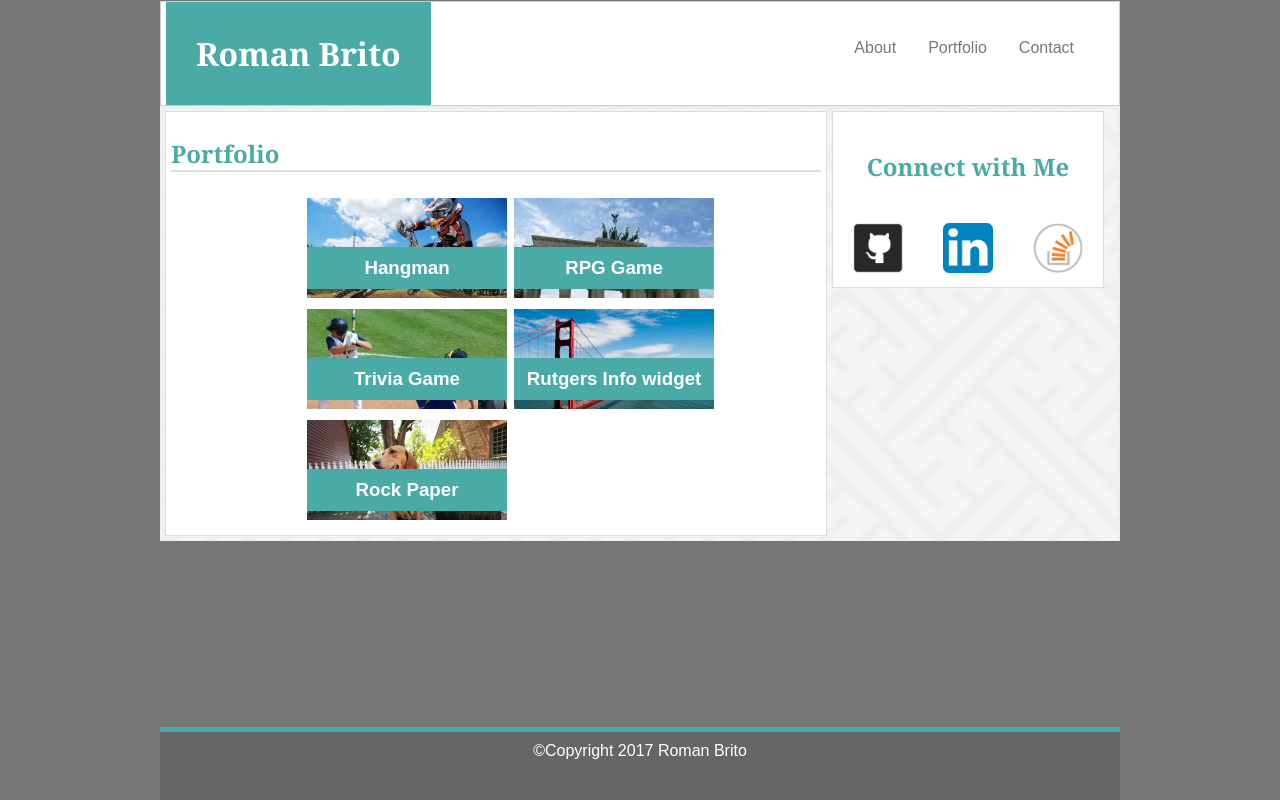
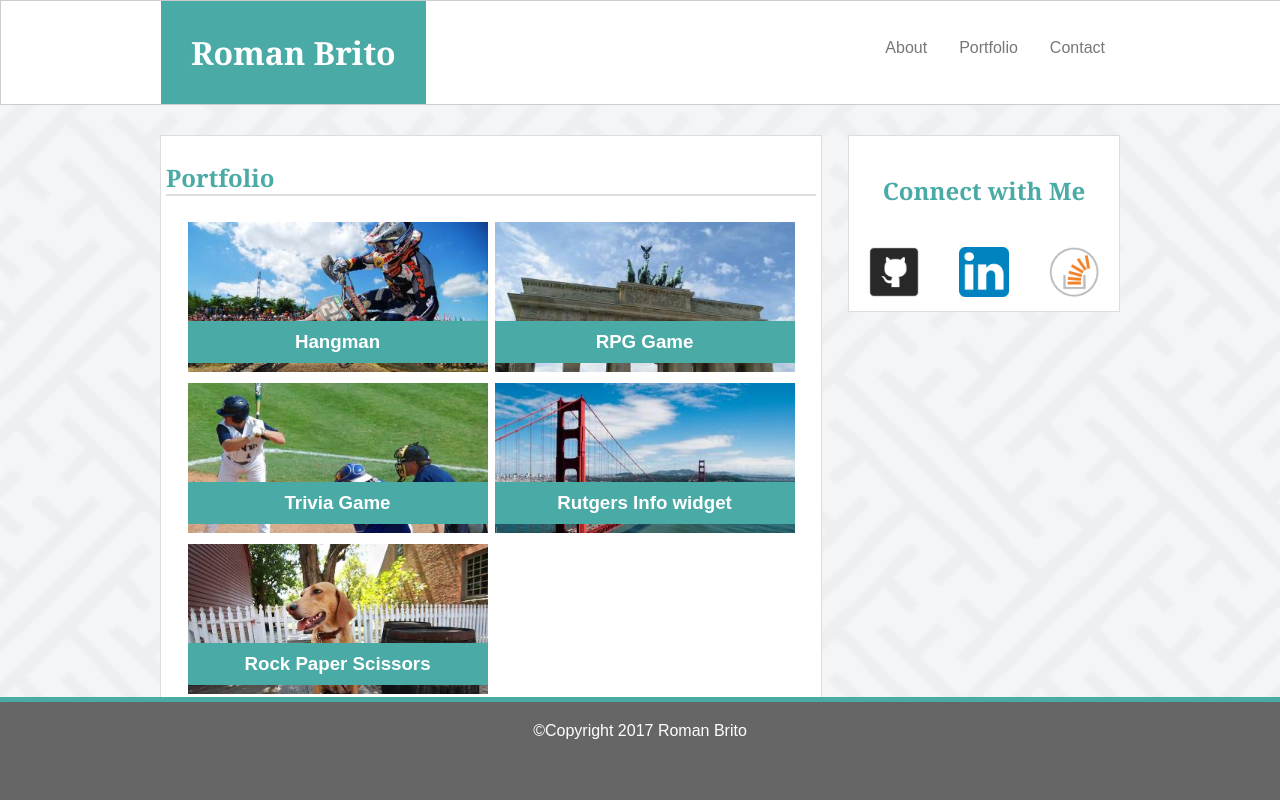
Before and after one commit to romanbrito/herokuInClass, a PHP site: page /portfolio.html in a window 1280 px wide. Run offline with PHP 8.4, Linux system fonts and the light colour scheme.

Commit message:
working hml

```diff
--- a/assets/css/style.css
+++ b/assets/css/style.css
@@ -3,23 +3,30 @@ html{
 }
 
 body {
-	background: #777;
-	width: 960px;
+  background-image:url("../../assets/images/background.png");
+	background-size: cover;
 	margin: auto;
 	font-family: 'Arial', 'Helvetica Neue', Helvetica, sans-serif;
 	color: #777777;
 }
 
-/*
+header {
+  margin: 0;
+  width: 100%;
+  padding: 0;
+  background: #ffffff;
+  border: solid 1px #cccccc;
+}
+
 #container  {
-	border: solid #cccccc 1px;
-	margin-top: 20px;
-	padding: 3px;
+  width: 960px;
+  margin: 0 auto;
+  padding: 30px 5px;
 }
-*/
+
 #wrapper {
-	background-image:url("../../assets/images/background.png");
-	background-size: cover;
+	width: 960px;
+  margin: auto;
 }
 /* Navegation */
 ul {
@@ -48,17 +55,8 @@ a {
 
 nav{
 	float: right;
-	padding: 30px;
 }
 /* end navegation */
-
-/* Header*/
-header {
-	padding: 30px 5px;
-	background: #ffffff;
-	border: solid 1px #cccccc;
-	margin-top: 1px;
-}
 
 header h1 {
 	background: #4aaaa5;
@@ -85,7 +83,7 @@ section {
 	float: left;
 	background: #ffffff;
 	padding: 5px;
-	margin: 5px;
+  margin-top: 30px;
 	border: solid #dddddd 1px;
 }
 
@@ -101,8 +99,8 @@ aside {
 	background: #ffffff;
 	width: 270px;
 	height: 175px;
-  margin-top: 5px;
-	float: left;
+  margin-top: 30px;
+  float: right;
 	text-align: center;
 	border: solid #dddddd 1px;
 }
@@ -111,13 +109,15 @@ footer{
 	background: #666666;
 	color: #ffffff;
 	text-align: center;
-    padding-top: 10px;
+	padding: 20px 0;
 	border-top: solid #4aaaa5 5px;
-/* sticky footer */
+	/* stiky footer */
 	position: absolute;
+	left: 0;
 	bottom: 0;
 	height: 58px;
-    width: 960px;
+	width: 100%;
+
 }
 
 /* Form */
@@ -141,12 +141,12 @@ input[type="submit"] {
 }
 
 td img {
-    width: 200px;
-    height: 100px;
+    width: 300px;
+    height: 150px;
 }
 
 table {
-	padding-left:130px;
+  margin: auto;
 }
 
 td h3 {
@@ -156,5 +156,5 @@ td h3 {
     position: absolute;
     margin-top: -55px;
     text-align: center;
-    width: 180px;
+    width: 280px;
 }
--- a/contact.html
+++ b/contact.html
@@ -8,7 +8,9 @@
   <title>Contact</title>
 </head>
 <body>
+  <header>
     <div id="container">
+      <h1>Roman Brito</h1>
       <nav>
         <ul>
           <li><a href="index.html">About</a></li>
@@ -16,9 +18,7 @@
           <li><a href="contact.html">Contact</a></li>
         </ul>
       </nav>
-
-  <header>
-    <h1>Roman Brito</h1>
+    </div>
   </header>
 
 <div id="wrapper" class="clear">
--- a/index.html
+++ b/index.html
@@ -8,7 +8,9 @@
   <title>Basic Portfolio</title>
 </head>
 <body>
+  <header>
     <div id="container">
+      <h1>Roman Brito</h1>
       <nav>
         <ul>
           <li><a href="index.html">About</a></li>
@@ -16,9 +18,7 @@
           <li><a href="contact.html">Contact</a></li>
         </ul>
       </nav>
-
-  <header>
-    <h1>Roman Brito</h1>
+    </div>
   </header>
 
 <div id="wrapper" class="clear">
--- a/portfolio.html
+++ b/portfolio.html
@@ -8,7 +8,9 @@
   <title>Basic Portfolio</title>
 </head>
 <body>
+  <header>
     <div id="container">
+      <h1>Roman Brito</h1>
       <nav>
         <ul>
           <li><a href="index.html">About</a></li>
@@ -16,9 +18,7 @@
           <li><a href="contact.html">Contact</a></li>
         </ul>
       </nav>
-
-  <header>
-    <h1>Roman Brito</h1>
+    </div>
   </header>
 
 <div id="wrapper" class="clear">
@@ -36,7 +36,7 @@
             <td><img src="assets/images/bridge.jpg" alt=""/><h3>Rutgers Info widget</h3></td>
           </tr>
           <tr>
-            <td><img src="assets/images/dog.jpg" alt=""/><h3>Rock Paper</h3></td>
+            <td><img src="assets/images/dog.jpg" alt=""/><h3>Rock Paper Scissors</h3></td>
             <td>&nbsp;</td>
           </tr>
         </tbody>
@@ -56,6 +56,5 @@
 <footer>
 &copy;Copyright 2017 Roman Brito
 </footer>
-</div>
 </body>
 </html>
```
Lines whose indentation alone changed are shown as unchanged.
